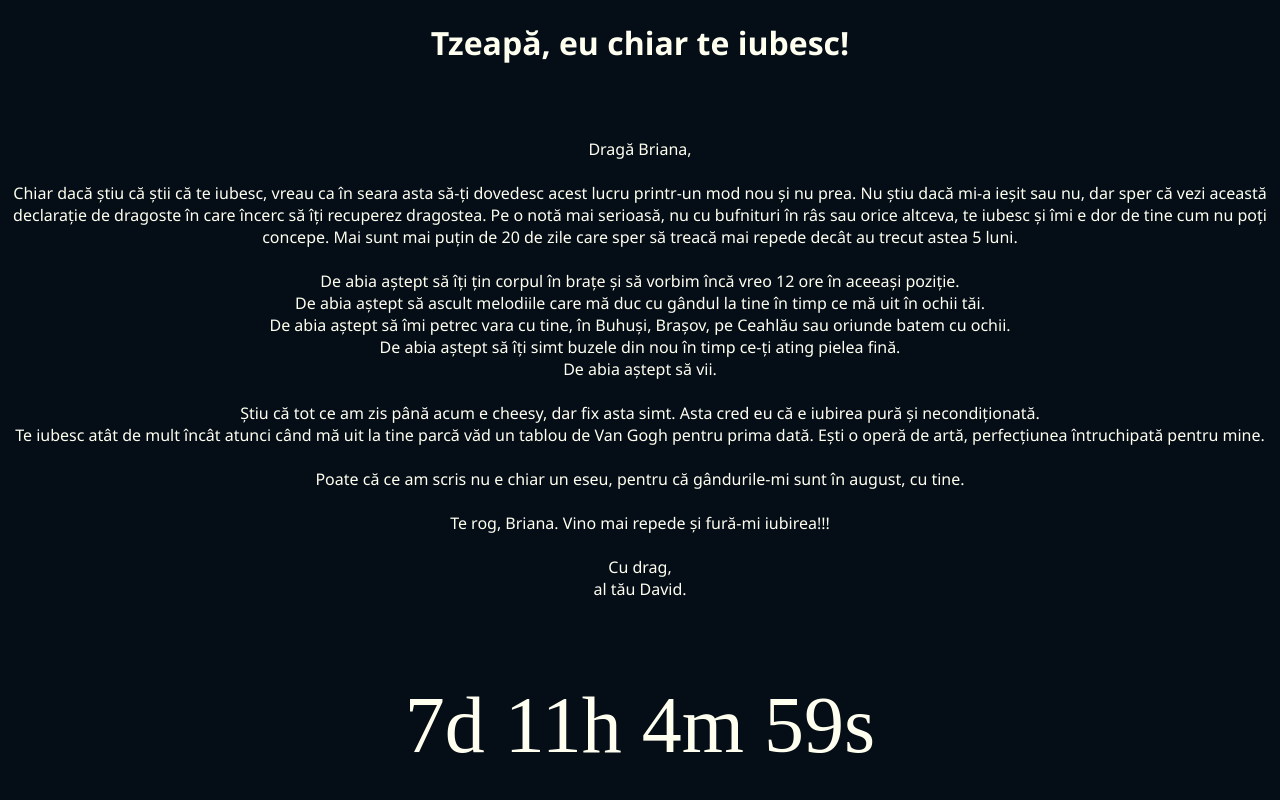
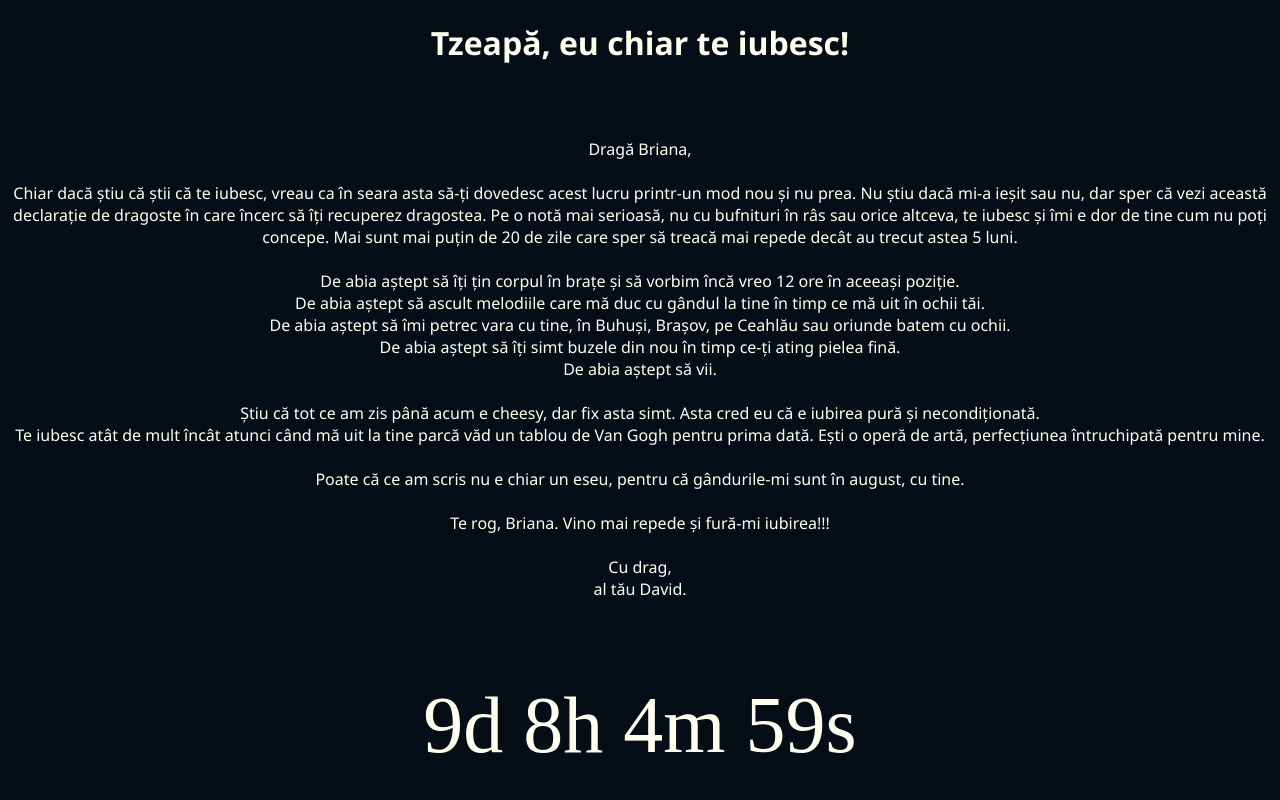
Before and after one commit to RealSpl1tt/RealSpl1tt.github.io, a plain HTML site: page index.html in a window 1280 px wide. Shown: the top 800 px of the page. Drawn offline with Linux system fonts and the light colour scheme.

Commit message:
Update index.html

```diff
--- a/index.html
+++ b/index.html
@@ -42,7 +42,7 @@
 		<h3 class = "heading" style = "color:ivory; text-align: center;">semnat, Davidel<333 </h3>
 		<br><br>
 		<script>
-			var countDownDate = new Date("Jul 17, 2022 23:00:00").getTime();
+			var countDownDate = new Date("Jul 19, 2022 20:00:00").getTime();
 
 			var x = setInterval(function() {
 
```
